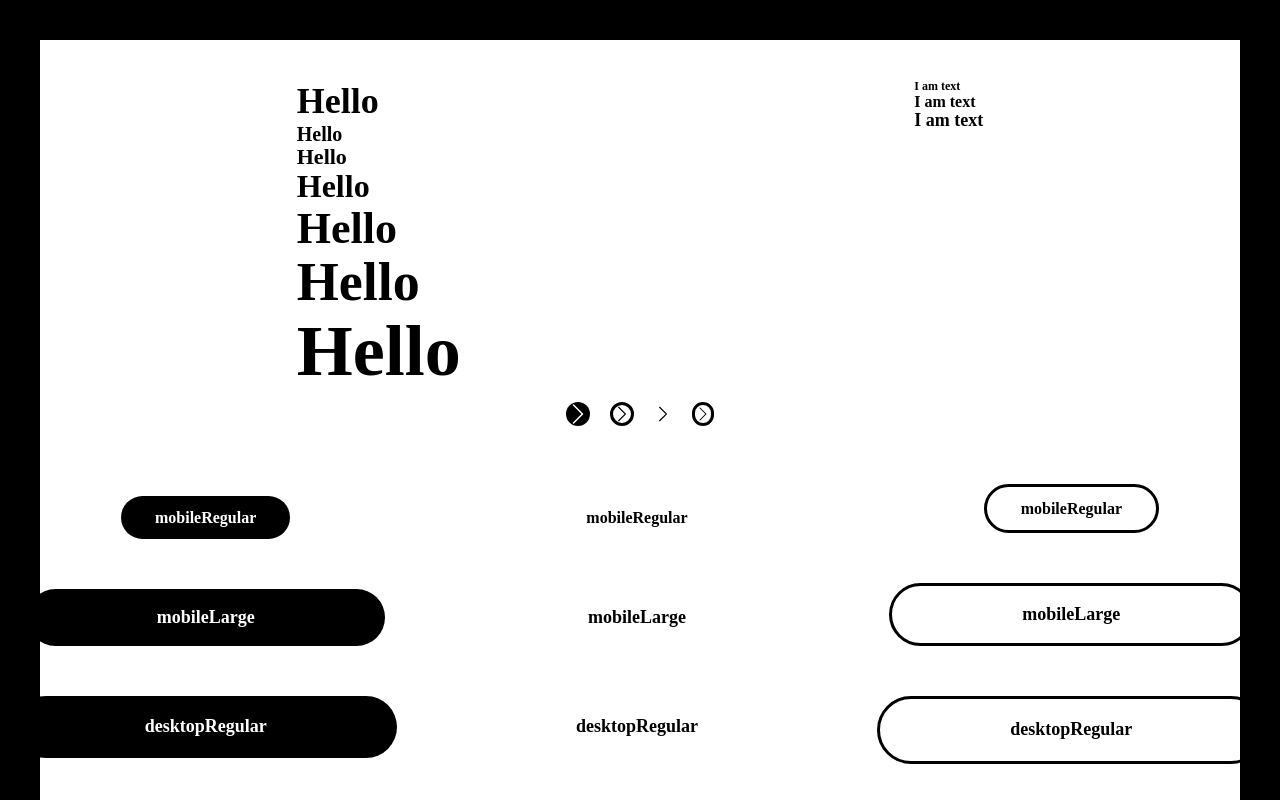
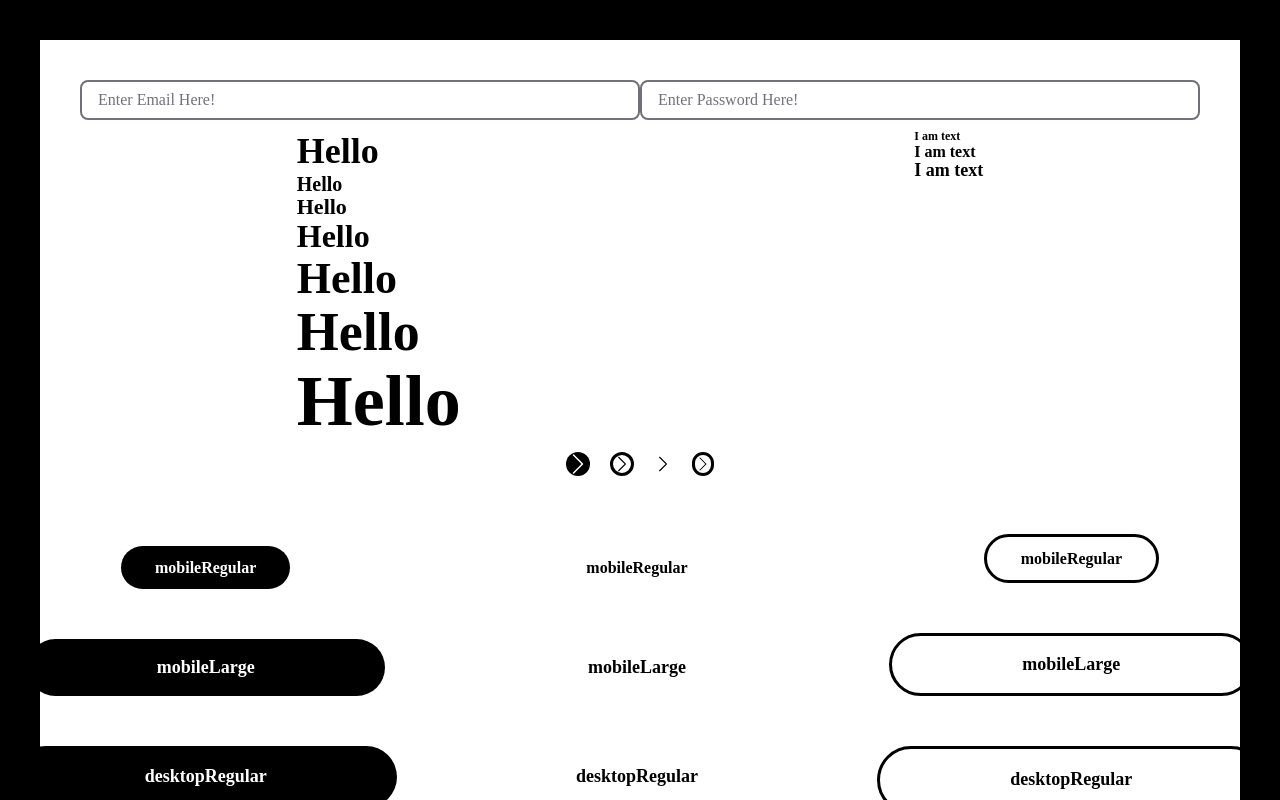
Before and after one commit to parmeet1402/the-dress-code, a Next.js app: page /dashboard/test in a window 1280 px wide. Shown: the top 800 px of the page. Built offline with nearby package versions, Linux system fonts and the light colour scheme.

Commit message:
Created Design config for Input Components

```diff
--- a/pages/dashboard/test.js
+++ b/pages/dashboard/test.js
@@ -1,4 +1,12 @@
-import { Box, Button, Flex, Heading, IconButton, Text } from "@chakra-ui/react";
+import {
+  Box,
+  Button,
+  Flex,
+  Heading,
+  IconButton,
+  Input,
+  Text,
+} from "@chakra-ui/react";
 
 import { BsChevronRight } from "react-icons/bs";
 
@@ -93,6 +101,10 @@ const test = () => {
           <Text variant="body1">I am text</Text>
         </Flex>
       </Flex>
+      <Flex>
+        <Input type="email" placeholder="Enter Email Here!" />
+        <Input type="password" placeholder="Enter Password Here!" />
+      </Flex>
     </Flex>
   );
 };
--- a/theme/components/Input.js
+++ b/theme/components/Input.js
@@ -5,12 +5,13 @@ const Input = {
   // The base styles for each part
   baseStyle: {
     field: {
-      border: `1px solid ${colors.black}`,
+      border: `2px solid ${colors.gray}`,
+      color: colors.gray,
     },
   },
   // The size styles for each part
   sizes: {
-    md: { field: { borderRadius: "none" } },
+    md: { field: { borderRadius: "0.5em" } },
   },
   // The variant styles for each part
   variants: {},
```
